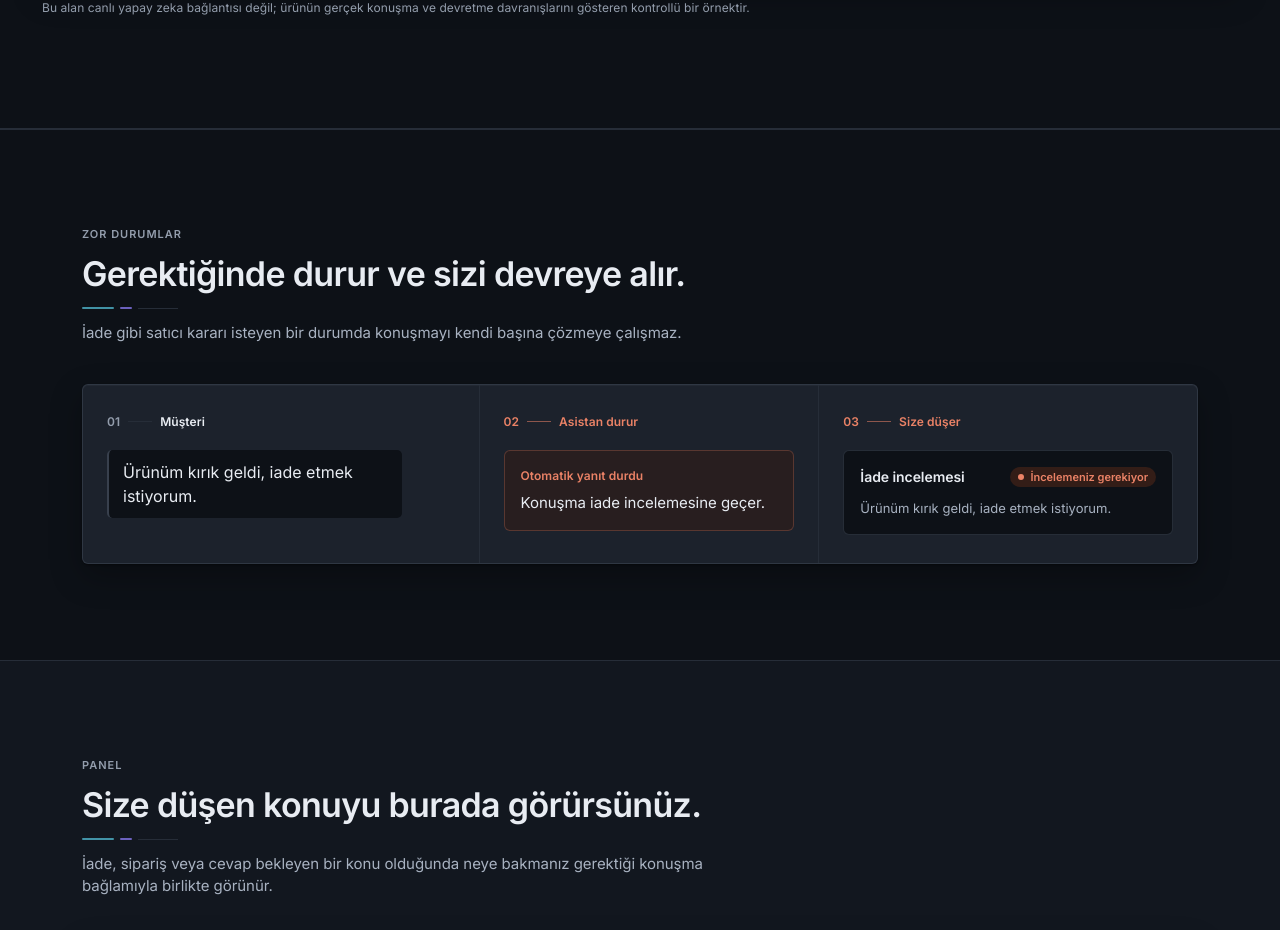
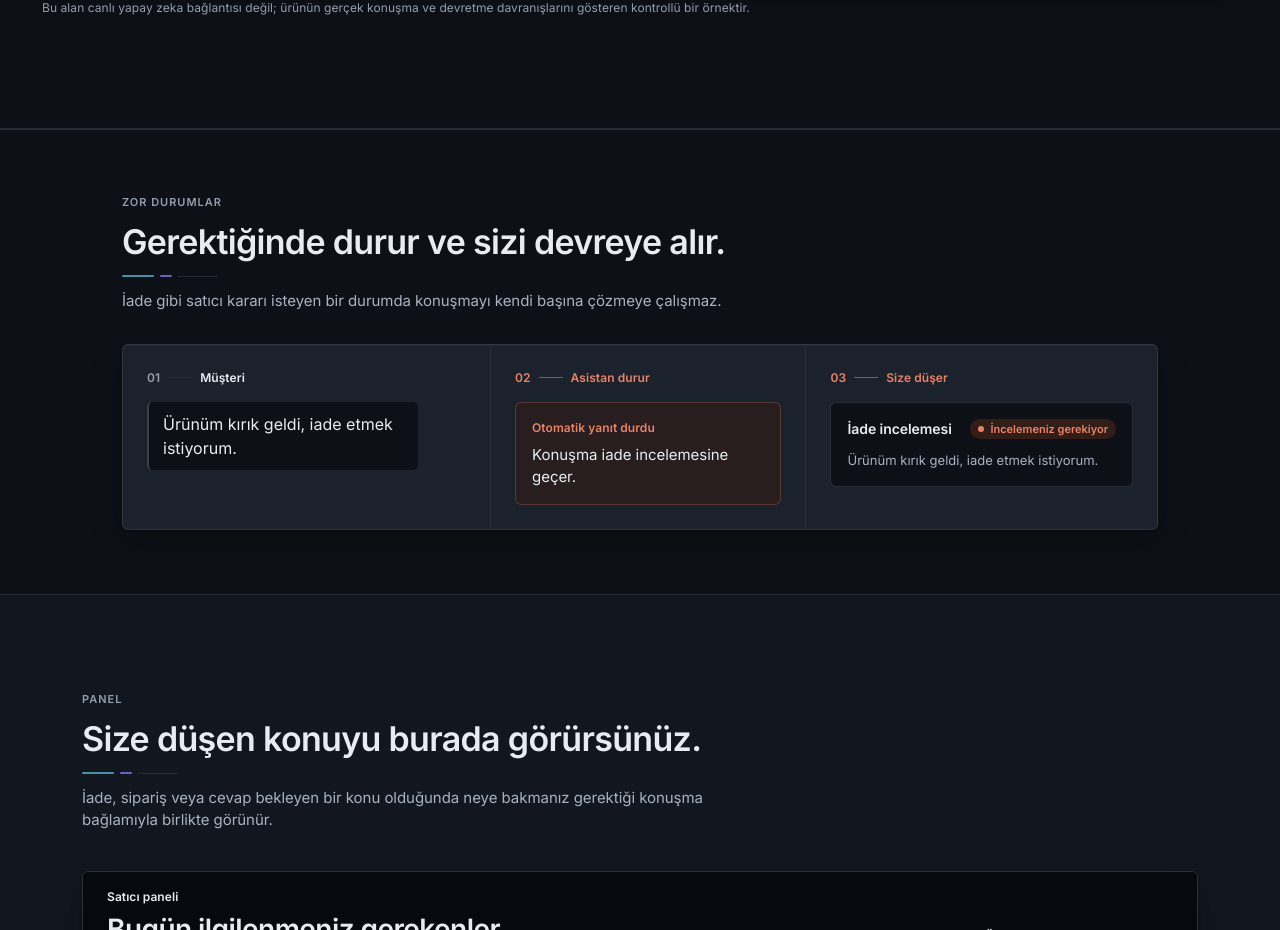
Before and after one commit to keremm44/whatsapp-assistant, a Next.js app in the folder frontend/: page / in a window 1280 px wide. Shown: the part 3072-4002 px from the top of the page. Built offline with nearby package versions, Linux system fonts and the light colour scheme; no server answers.

Commit message:
frontend: compress difficult cases into a focused moment

```diff
--- a/frontend/src/components/marketing/difficult-cases.tsx
+++ b/frontend/src/components/marketing/difficult-cases.tsx
@@ -6,23 +6,18 @@ import { MarketingReveal } from "@/components/marketing/marketing-motion";
 import { MarketingSectionHeading } from "@/components/marketing/section-heading";
 import { StatusChip } from "@/components/shared/status-chip";
 
-/**
- * Difficult cases — one concise exception path. The seller has already
- * seen ownership in Control and can try unknown/return branches in Demo,
- * so this section only proves the key boundary: the assistant stops and
- * turns a sensitive case into visible seller work.
- */
+/** Short exception moment between the large demo and panel proof. */
 export function DifficultCases() {
   return (
     <section className="border-y border-divider bg-sunken">
-      <div className="mx-auto w-full max-w-[1180px] px-4 py-16 md:px-6 md:py-24 lg:px-8">
+      <div className="mx-auto w-full max-w-[1100px] px-4 py-12 md:px-6 md:py-16 lg:px-8">
         <MarketingSectionHeading
           eyebrow="Zor durumlar"
           title="Gerektiğinde durur ve sizi devreye alır."
           description="İade gibi satıcı kararı isteyen bir durumda konuşmayı kendi başına çözmeye çalışmaz."
         />
 
-        <MarketingReveal className="mt-10">
+        <MarketingReveal className="mt-8">
           <ReturnJourney />
         </MarketingReveal>
       </div>
@@ -73,21 +68,11 @@ function JourneyStage({
   last?: boolean;
 }) {
   return (
-    <div
-      className={
-        last
-          ? "relative px-5 py-6 sm:px-6 lg:py-7"
-          : "relative border-b border-divider px-5 py-6 sm:px-6 lg:border-b-0 lg:border-r lg:py-7"
-      }
-    >
-      <div className="mb-5 flex items-center gap-2">
-        <span className={attention ? "type-meta font-semibold text-attention" : "type-meta font-semibold text-muted-foreground"}>
-          {index}
-        </span>
+    <div className={last ? "relative px-5 py-5 sm:px-6 lg:py-6" : "relative border-b border-divider px-5 py-5 sm:px-6 lg:border-b-0 lg:border-r lg:py-6"}>
+      <div className="mb-4 flex items-center gap-2">
+        <span className={attention ? "type-meta font-semibold text-attention" : "type-meta font-semibold text-muted-foreground"}>{index}</span>
         <span className={attention ? "h-px w-6 bg-attention/55" : "h-px w-6 bg-divider"} />
-        <span className={attention ? "type-meta font-semibold text-attention" : "type-meta font-semibold text-foreground"}>
-          {label}
-        </span>
+        <span className={attention ? "type-meta font-semibold text-attention" : "type-meta font-semibold text-foreground"}>{label}</span>
       </div>
       {children}
     </div>
```
